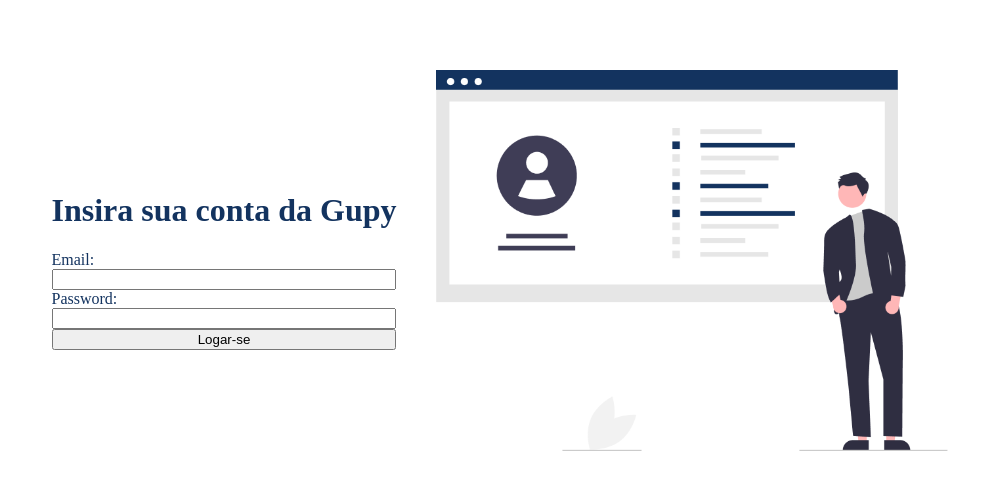
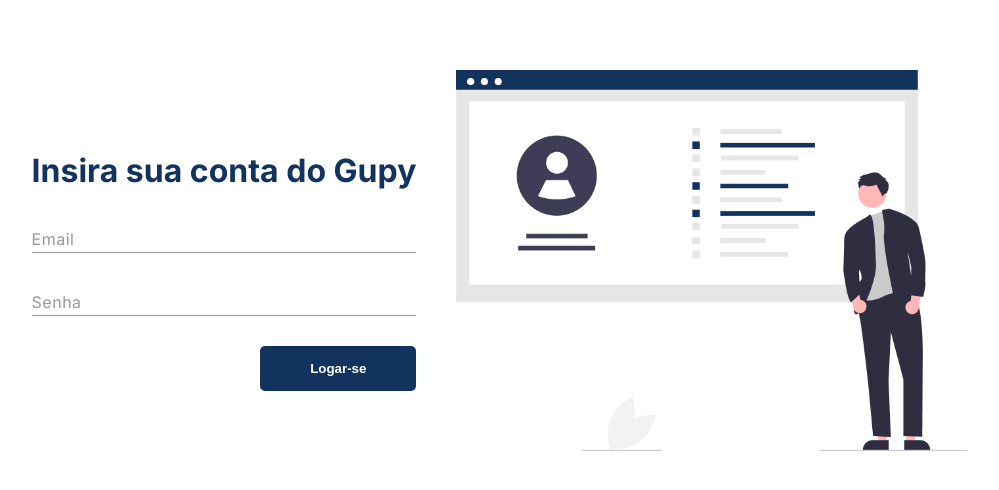
Before and after one commit to rcorrei4/painel_gupy, a Django app: page /login in a window 1280 px wide. Shown: the top 490 px of the page, without its empty margins (140-1139 px from the left). Run offline with Django 3.2, Linux system fonts and the light colour scheme.

Commit message:
feat: login design v2

```diff
--- a/gupy/forms.py
+++ b/gupy/forms.py
@@ -1,5 +1,5 @@
 from django import forms
 
 class LoginForm(forms.Form):
-	email = forms.EmailField()
-	password = forms.CharField(widget=forms.PasswordInput())
+	email = forms.EmailField(widget=forms.TextInput(attrs={'class': 'effect-16'}))
+	password = forms.CharField(widget=forms.PasswordInput(attrs={'class': 'effect-16'}))
--- a/gupy/static/css/login.css
+++ b/gupy/static/css/login.css
@@ -1,6 +1,7 @@
 html, body {
+	margin: 0;
 	padding: 0;
-	margin: 0;
+	font-family: 'Inter', sans-serif;
 }
 
 body {
@@ -19,7 +20,81 @@
 	margin-right: 40px;
 }
 
+.login form h1 {
+	margin-bottom: 30px;
+}
+
 .login img {
 	width: 40%;
 	height: auto;
 }
+
+:focus {
+	outline: none;
+}
+
+.col-3{
+	position: relative;
+	margin-bottom: 30px;
+}
+
+input[type="text"], input[type="password"] {
+	font: 15px/24px "Inter", "Inter", sans-serif;
+	color: #13335F; width: 100%;
+	box-sizing: border-box;
+	letter-spacing: 1px;
+	width: 100%;
+}
+
+.effect-16 {
+	border: 0;
+	padding: 4px 0;
+	border-bottom: 1px solid rgba(52, 52, 52, 0.5);
+	background-color: transparent;
+}
+
+.effect-16 ~ .focus-border {
+	position: absolute;
+	bottom: 0;
+	left: 0;
+	width: 0;
+	height: 2px;
+	background-color: #13335F;
+	transition: 0.4s;
+}
+
+.effect-16:focus ~ .focus-border,
+.has-content.effect-16 ~ .focus-border {
+	width: 100%;
+	transition: 0.4s;
+}
+
+.effect-16 ~ label {
+	position: absolute;
+	left: 0;
+	width: 100%;
+	top: 9px;
+	color: rgba(52, 52, 52, 0.5);
+	transition: 0.3s;
+	z-index: -1;
+	letter-spacing: 0.5px;
+}
+
+.effect-16:focus ~ label, .has-content.effect-16 ~ label{
+	top: -16px;
+	font-size: 12px;
+	color: #13335F;
+	transition: 0.3s;
+}
+
+form button {
+	background-color: #13335F;
+	color: white;
+	font-weight: bold;
+	outline: none;
+	border: none;
+	border-radius: 5px;
+	padding: 15px 50px;
+	margin-left: auto;
+	cursor: pointer;
+}
--- /dev/null
+++ b/gupy/static/js/login.js
@@ -0,0 +1,11 @@
+$(window).on('load', function(){
+	$(".col-3 input").val("");
+
+	$(".input-effect input").focusout(function(){
+		if($(this).val() != ""){
+			$(this).addClass("has-content");
+		}else{
+			$(this).removeClass("has-content");
+		}
+	})
+});
--- a/gupy/templates/login.html
+++ b/gupy/templates/login.html
@@ -5,18 +5,33 @@
 <head>
 	<meta charset="utf-8">
 	<meta name="viewport" content="width=device-width, initial-scale=1">
+	<link rel="preconnect" href="https://fonts.googleapis.com">
+	<link rel="preconnect" href="https://fonts.gstatic.com" crossorigin>
+	<link href="https://fonts.googleapis.com/css2?family=Inter:wght@400;500;700&display=swap" rel="stylesheet">
 	<link rel="stylesheet" type="text/css" href="{% static 'css/login.css' %}">
+	<script src="https://code.jquery.com/jquery-3.6.0.js" integrity="sha256-H+K7U5CnXl1h5ywQfKtSj8PCmoN9aaq30gDh27Xc0jk=" crossorigin="anonymous"></script>
 	<title>Login | Painel Gupy</title>
 </head>
 <body>
 	<div class="login">
 		<form action="{% url 'login' %}" method="post">
 			{% csrf_token %}
-			<h1>Insira sua conta da Gupy</h1>
-			{{ form }}
+			<h1>Insira sua conta do Gupy</h1>
+			<div class="col-3 input-effect" id="input-email">
+	        	{{ form.email }}
+	            <label>Email</label>
+	            <span class="focus-border"></span>
+	        </div>
+	        <div class="col-3 input-effect" id="input-email">
+	        	{{ form.password }}
+	            <label>Senha</label>
+	            <span class="focus-border"></span>
+	        </div>
 			<button type="submit">Logar-se</button>
 		</form>
 		<img src="{% static 'images/login_presentation.png' %}">
 	</div>
 </body>
+
+<script type="text/javascript" src="{% static 'js/login.js' %}"></script>
 </html>
--- a/gupy/views.py
+++ b/gupy/views.py
@@ -20,9 +20,11 @@
 				'subdomain': 'login'
 				}
 
+			#Pegar o token do usuário através da api do gupy
 			r = requests.post("https://private-api.gupy.io/authentication/candidate/account/signin", data=payload)
 			response = r.json()
 
+			# Armazenar o token na sessão
 			request.session['token'] = response.get('token')
 
 			return redirect('index')
@@ -76,8 +78,6 @@
 
 	return candidaturas
 
-	# print(json.dumps(candidaturas, sort_keys=False, indent=4))
-
 def pegar_candidaturas(token, dominio_empresa):
 	headers = {
 		'candidate_key': token,
@@ -122,6 +122,7 @@
 		'user-agent': 'Mozilla/5.0 (X11; Linux x86_64) AppleWebKit/537.36 (KHTML, like Gecko) Chrome/99.0.4844.51 Safari/537.36'
 		}
 
+	# Pegar as informações sobre a candidatura
 	info_candidatura = requests.get(
 		f'https://private-api.gupy.io/selection-process/candidate/application/{id_candidatura}/step',
 		headers=headers
```
Also changed, not shown: gupy/static/css/index.css (+14 -0 lines), gupy/templates/index.html (+6 -1 lines).
